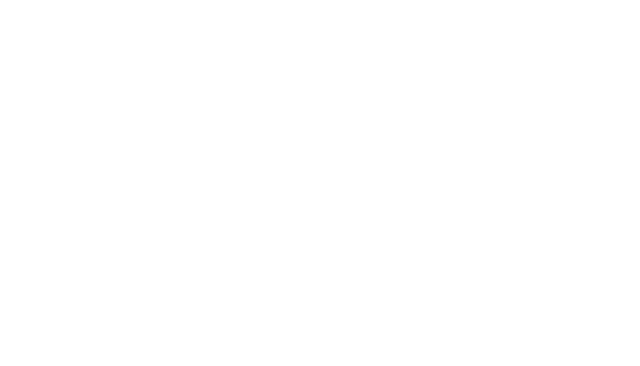
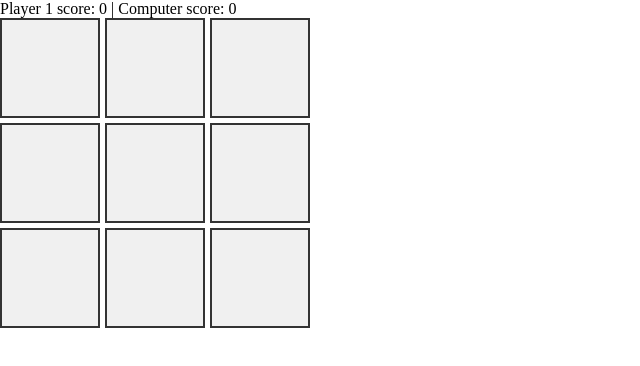
Before and after one commit to sbillsborough/tic-tac-toe, a plain HTML site: page index.html in a window 1280 px wide. Shown: the whole page, without its empty margins (0-640 px from the left). Drawn offline with Linux system fonts and the light colour scheme; the site is published under a folder, as on GitHub Pages, so addresses that start at the root find nothing.

Commit message:
updated the file paths to go up a level

```diff
--- a/index.html
+++ b/index.html
@@ -5,8 +5,8 @@
   <meta charset="UTF-8">
   <meta name="viewport" content="width=device-width, initial-scale=1.0">
   <title>tic-tac-toe</title>
-  <link rel="stylesheet" href="/assets/styles/style.css">
-  <script src="/assets/scripts/app.js" type="module"></script>
+  <link rel="stylesheet" href="./assets/styles/style.css">
+  <script src="./assets/scripts/app.js" type="module"></script>
 </head>
 
 <body>
```
